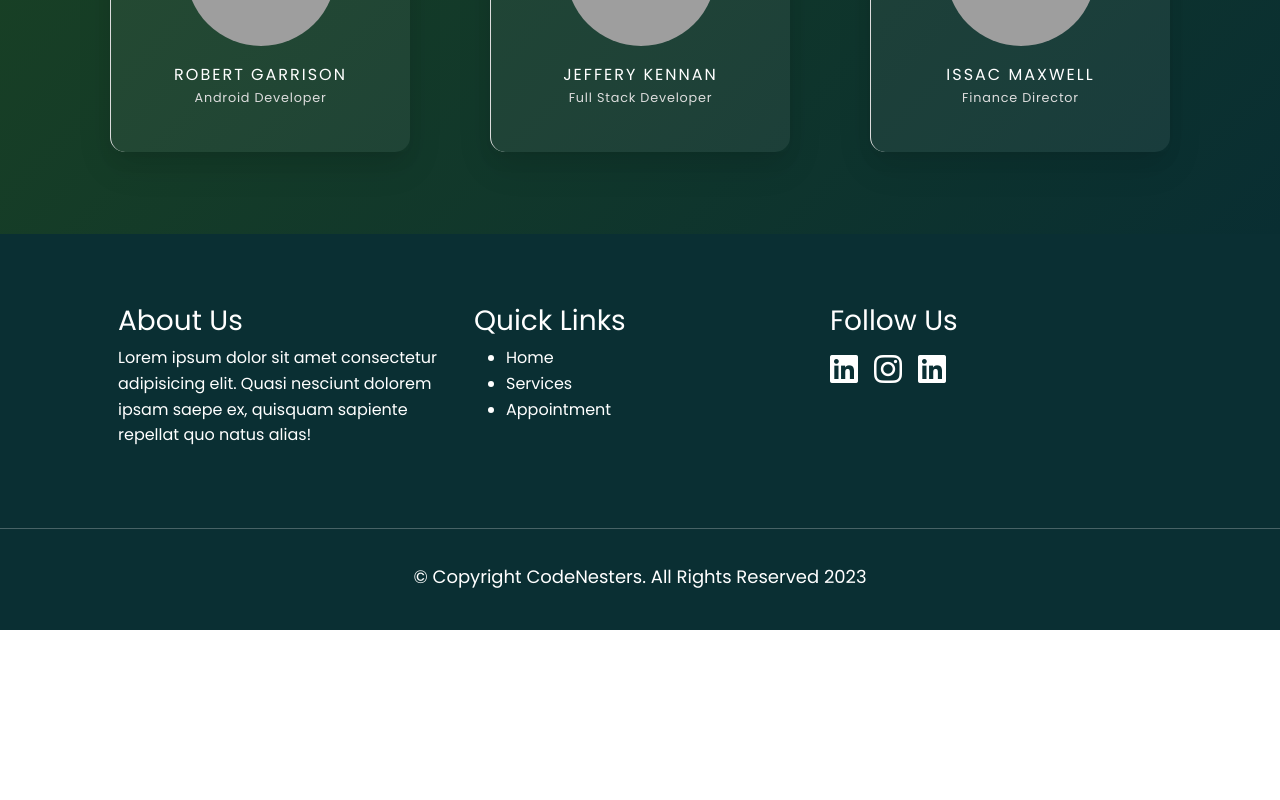
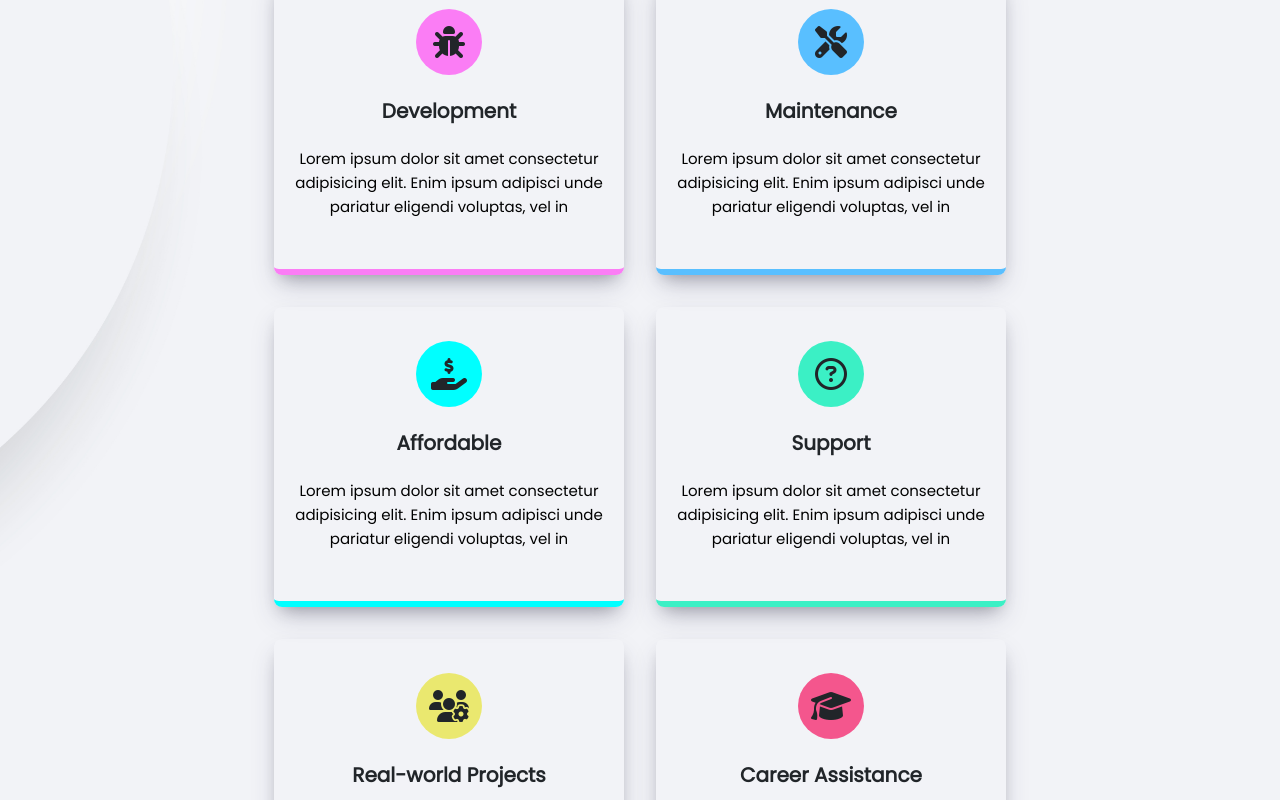
Before and after one commit to Yashcodes/CodeNesters-Frontend, a React (Create React App) app: page / in a window 1280 px wide. Shown: the part 880-1680 px from the top of the page. Before the commit the page ends 1510 px from the top, so only its background shows below. Built offline with nearby package versions, Linux system fonts and the light colour scheme; grey boxes are pictures that could not be loaded.

Commit message:
whyUs section completed

```diff
--- /dev/null
+++ b/src/components/WhyUsSectionHome.jsx
@@ -0,0 +1,180 @@
+import { MDBIcon } from "mdb-react-ui-kit";
+import React from "react";
+
+const WhyUsSectionHome = () => {
+  return (
+    <>
+      <section className="py-5 whyUsSection">
+        <div className="container p-5">
+          <h4 className="text-black text-center">Why CodeNesters?</h4>
+          <h2 className="text-black fw-bold">
+            Making project development easier and convenient
+          </h2>
+
+          <div className="whyUsCardContainer my-5">
+            <div
+              className="whyUsCard card"
+              style={{ "border-bottom": "6px solid rgb(251, 125, 245)" }}
+            >
+              <div
+                className="icon"
+                id="icon1"
+                style={{ "background-color": "rgb(251, 125, 245)" }}
+              >
+                <MDBIcon fas icon="bug" size="2x" className="iconChild" />
+              </div>
+
+              <div className="card-head">
+                <h4>Development</h4>
+              </div>
+
+              <div className="card-content">
+                <p>
+                  Lorem ipsum dolor sit amet consectetur adipisicing elit. Enim
+                  ipsum adipisci unde pariatur eligendi voluptas, vel in
+                </p>
+              </div>
+            </div>
+
+            <div
+              className="whyUsCard card"
+              style={{ "border-bottom": "6px solid rgb(89, 191, 255)" }}
+            >
+              <div
+                className="icon"
+                id="icon2"
+                style={{ "background-color": "rgb(89, 191, 255)" }}
+              >
+                <MDBIcon fas icon="tools" size="2x" className="iconChild" />
+              </div>
+
+              <div className="card-head">
+                <h4>Maintenance</h4>
+              </div>
+
+              <div className="card-content">
+                <p>
+                  Lorem ipsum dolor sit amet consectetur adipisicing elit. Enim
+                  ipsum adipisci unde pariatur eligendi voluptas, vel in
+                </p>
+              </div>
+            </div>
+
+            <div
+              className="whyUsCard card"
+              style={{ "border-bottom": "6px solid cyan" }}
+            >
+              <div
+                className="icon"
+                id="icon3"
+                style={{ "background-color": "cyan" }}
+              >
+                <MDBIcon
+                  fas
+                  icon="hand-holding-usd"
+                  size="2x"
+                  className="iconChild"
+                />
+              </div>
+
+              <div className="card-head">
+                <h4>Affordable</h4>
+              </div>
+
+              <div className="card-content">
+                <p>
+                  Lorem ipsum dolor sit amet consectetur adipisicing elit. Enim
+                  ipsum adipisci unde pariatur eligendi voluptas, vel in
+                </p>
+              </div>
+            </div>
+
+            <div
+              className="whyUsCard card"
+              style={{ "border-bottom": "6px solid rgb(59, 240, 197)" }}
+            >
+              <div
+                className="icon"
+                id="icon4"
+                style={{ "background-color": "rgb(59, 240, 197)" }}
+              >
+                <MDBIcon
+                  far
+                  icon="question-circle"
+                  size="2x"
+                  className="iconChild"
+                />
+              </div>
+
+              <div className="card-head">
+                <h4>Support</h4>
+              </div>
+
+              <div className="card-content">
+                <p>
+                  Lorem ipsum dolor sit amet consectetur adipisicing elit. Enim
+                  ipsum adipisci unde pariatur eligendi voluptas, vel in
+                </p>
+              </div>
+            </div>
+
+            <div
+              className="whyUsCard card"
+              style={{ "border-bottom": "6px solid rgb(234, 232, 111)" }}
+            >
+              <div
+                className="icon"
+                id="icon5"
+                style={{ "background-color": "rgb(234, 232, 111)" }}
+              >
+                <MDBIcon fas icon="users-cog" size="2x" className="iconChild" />
+              </div>
+
+              <div className="card-head">
+                <h4>Real-world Projects</h4>
+              </div>
+
+              <div className="card-content">
+                <p>
+                  Lorem ipsum dolor sit amet consectetur adipisicing elit. Enim
+                  ipsum adipisci unde pariatur eligendi voluptas, vel in
+                </p>
+              </div>
+            </div>
+
+            <div
+              className="whyUsCard card"
+              style={{ "border-bottom": "6px solid rgb(244, 86, 141)" }}
+            >
+              <div
+                className="icon"
+                id="icon6"
+                style={{ "background-color": "rgb(244, 86, 141)" }}
+              >
+                <MDBIcon
+                  fas
+                  icon="graduation-cap"
+                  size="2x"
+                  className="iconChild"
+                />
+              </div>
+
+              <div className="card-head">
+                <h4>Career Assistance</h4>
+              </div>
+
+              <div className="card-content">
+                <p>
+                  Lorem ipsum dolor sit amet consectetur adipisicing elit. Enim
+                  ipsum adipisci unde pariatur eligendi voluptas, vel in
+                </p>
+              </div>
+            </div>
+          </div>
+        </div>
+      </section>
+    </>
+  );
+};
+
+export default WhyUsSectionHome;
--- a/src/index.js
+++ b/src/index.js
@@ -6,6 +6,7 @@ import "@fortawesome/fontawesome-free/css/all.min.css";
 import "./styles/Testimonial.css";
 import "./components/Layout/styles/Footer.css";
 import "./styles/HeroSection.css";
+import "./styles/WhyUsSectionHome.css";
 import "react-multi-carousel/lib/styles.css";
 import "./index.css";
 import App from "./App";
--- a/src/pages/Home.jsx
+++ b/src/pages/Home.jsx
@@ -2,12 +2,16 @@ import React from "react";
 import Layout from "../components/Layout/Layout";
 import Testimonial from "../components/Testimonial";
 import HeroSectionHome from "../components/HeroSectionHome";
+import WhyUsSectionHome from "../components/WhyUsSectionHome";
 
 const Home = () => {
   return (
     <Layout>
       {/* //! Hero Section  */}
       <HeroSectionHome />
+
+      {/* //!Why CodeNesters */}
+      <WhyUsSectionHome />
 
       {/* //! Testimonial  */}
       <Testimonial />
--- /dev/null
+++ b/src/styles/WhyUsSectionHome.css
@@ -0,0 +1,57 @@
+.whyUsCardContainer {
+  display: flex;
+  justify-content: center;
+  align-items: center;
+  flex-direction: row;
+  flex-wrap: wrap;
+  gap: 32px;
+  text-align: center;
+}
+
+.whyUsCard {
+  width: 350px;
+  padding: 22px 18px;
+  box-shadow: rgba(50, 50, 93, 0.25) 0px 13px 27px -5px,
+    rgba(0, 0, 0, 0.3) 0px 8px 16px -8px;
+  display: flex;
+  flex-direction: column;
+}
+
+.whyUsCard h4 {
+  font-size: 20px;
+  font-weight: 700;
+  margin: 12px 0px;
+}
+
+.whyUsCard p {
+  font-size: 15px;
+  font-family: "poppins", "sans-serif";
+  color: black;
+  margin: 12px 0px;
+}
+
+.whyUsCard .icon {
+  width: 66px;
+  height: 66px;
+  text-align: center;
+  display: flex;
+  justify-content: center;
+  align-items: center;
+  border-radius: 50%;
+  padding: 22px;
+  margin: 12px auto;
+}
+
+.whyUsSection {
+  background: url(../assets/images/home/bg-section.jpg);
+  background-repeat: no-repeat;
+  background-position-x: center;
+  background-position-y: top;
+  background-size: cover;
+  background-attachment: scroll;
+  border: rgb(89, 191, 255);
+}
+
+text {
+  background-color: rgb(138, 33, 133);
+}
```
Also changed, not shown: src/assets/images/home/bg-section.jpg (added), src/assets/images/home/section-bg.jpg (added).
